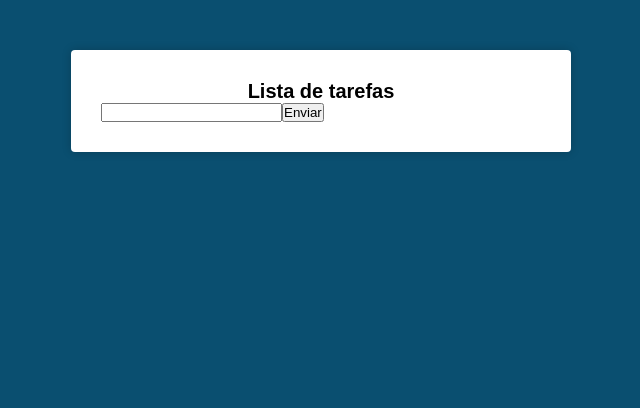
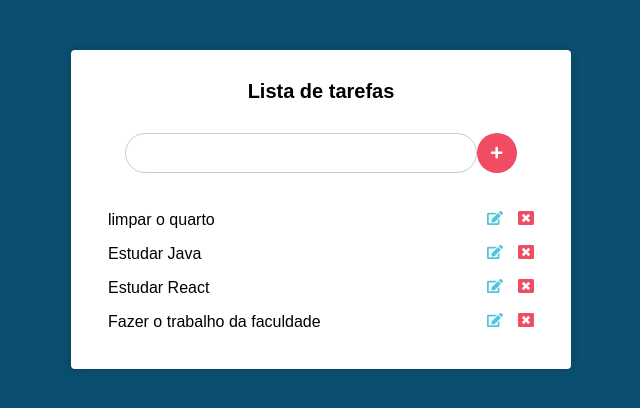
Before and after one commit to Bwendel26/Lista-de-tarefas-REACT, a React (Create React App) app: page / in a window 1280 px wide. Shown: the top 408 px of the page, without its empty margins (319-959 px from the left). Built offline with nearby package versions, Linux system fonts and the light colour scheme.

Commit message:
Added the icons from react, we made some modifications do iterate on our tasks and present them in the screen

```diff
--- a/package.json
+++ b/package.json
@@ -8,6 +8,7 @@
     "@testing-library/user-event": "^12.8.3",
     "react": "^17.0.2",
     "react-dom": "^17.0.2",
+    "react-icons": "^4.2.0",
     "react-scripts": "4.0.3",
     "web-vitals": "^1.1.1"
   },
--- a/src/components/Main.css
+++ b/src/components/Main.css
@@ -11,3 +11,64 @@
     font-size: 20px;
     text-align: center;
 }
+
+.form {
+    margin-top: 30px;
+    display: flex;
+    align-items: center;
+    justify-content: center;
+}
+
+.form input[type="text"] {
+    height: 40px;
+    padding: 0 20px;
+    font-size: 20px;
+    border: 1px solid #ccc;
+    border-radius: 30px;
+    min-width: 80%;
+}
+
+.form button[type="submit"] {
+    border: none;
+    height: 40px;
+    width: 40px;
+    color: #fff;
+    background-color: #f04c64;
+    border-radius: 50px;
+    display: flex;
+    align-items: center;
+    justify-content: center;
+}
+
+.form button[type="submit"] :hover {
+    color: #000;
+}
+
+.tarefas {
+    margin-top: 30px;
+}
+
+.tarefas :hover {
+    background-color: #ccc;
+    transition: all 400ms;
+}
+
+.tarefas li {
+    display: flex;
+    align-items: center;
+    justify-content: space-between;
+    padding: 7px;
+}
+
+.tarefas li :hover {
+    cursor: pointer;
+}
+
+.tarefas li .edit {
+    margin-right: 15px;
+    color: #51c5de;
+}
+
+.tarefas li .delete {
+    color: #f04c64;
+}
--- a/src/components/Main.js
+++ b/src/components/Main.js
@@ -1,4 +1,9 @@
 import React, { Component } from 'react';
+
+// Form
+import { FaPlus } from 'react-icons/fa';
+// Tarefas
+import { FaEdit, FaWindowClose } from 'react-icons/fa';
 
 import './Main.css';
 
@@ -6,6 +11,12 @@
 
   state = {
     novaTarefa: '',
+    tarefas: [
+      'limpar o quarto',
+      'Estudar Java',
+      'Estudar React',
+      'Fazer o trabalho da faculdade'
+    ]
   }
 
   handleChange = (e) => {
@@ -16,15 +27,30 @@
 
   render() {
 
-    const { novaTarefa } = this.state;
+    const { novaTarefa, tarefas } = this.state;
 
     return (
       <div className="main">
         <h1>Lista de tarefas</h1>
-        <form action="#">
-          <input onChange={this.handleChange} type="text" />
-          <button type="submit">Enviar</button>
+        <form action="#" className="form">
+          <input
+            onChange={this.handleChange}
+            type="text"
+            value={novaTarefa}
+          />
+          <button type="submit"><FaPlus /></button>
         </form>
+        <ul className="tarefas">
+          {tarefas.map((tarefa) => (
+            <li key={tarefa}>
+              {tarefa}
+              <div>
+                <FaEdit className="edit"/>
+                <FaWindowClose className="delete"/>
+              </div>
+            </li>
+          ))}
+        </ul>
       </div>
     );
   }
```
Also changed, not shown: 1 other file (tests, documents, lock files or other folders).
